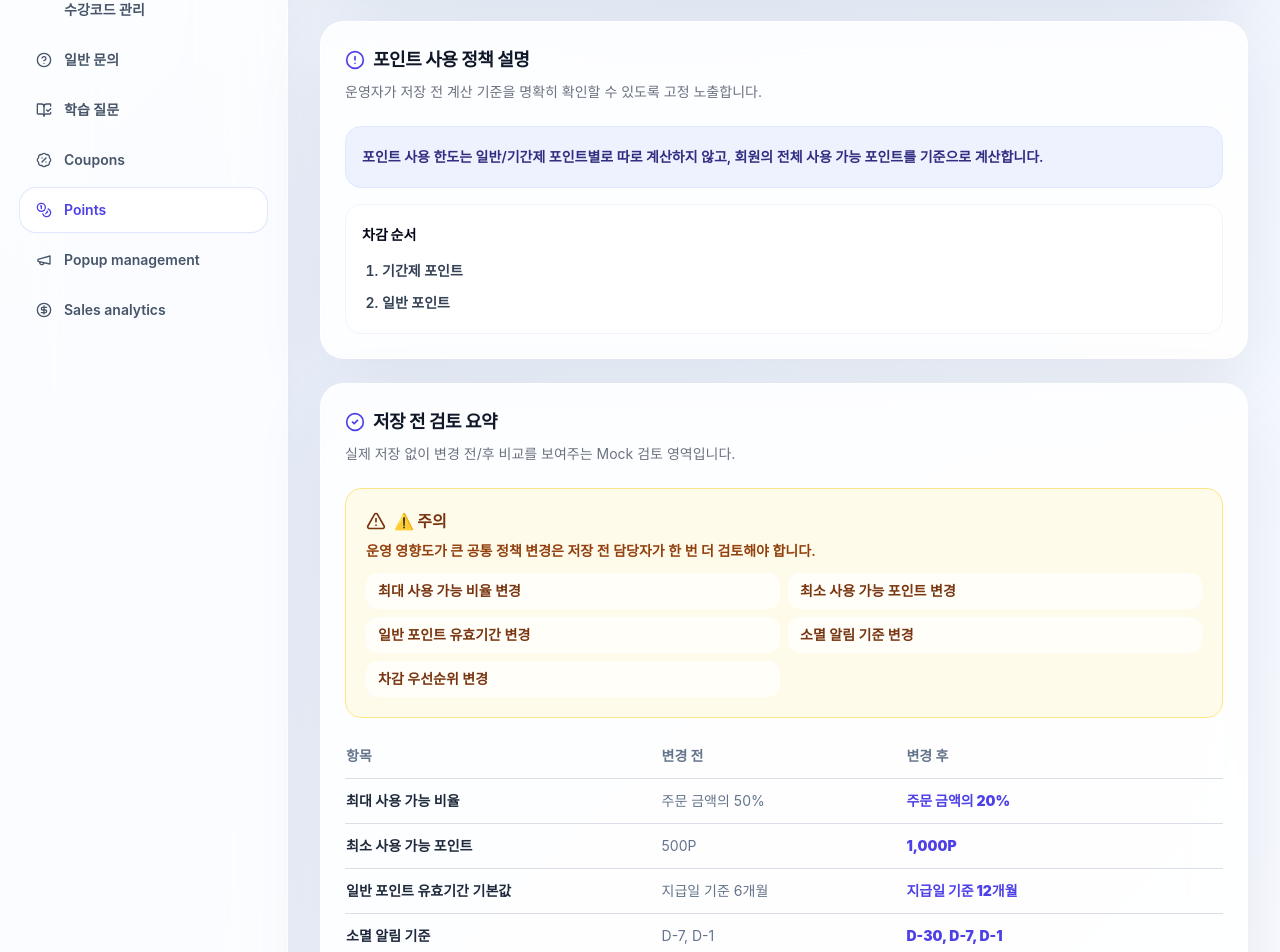
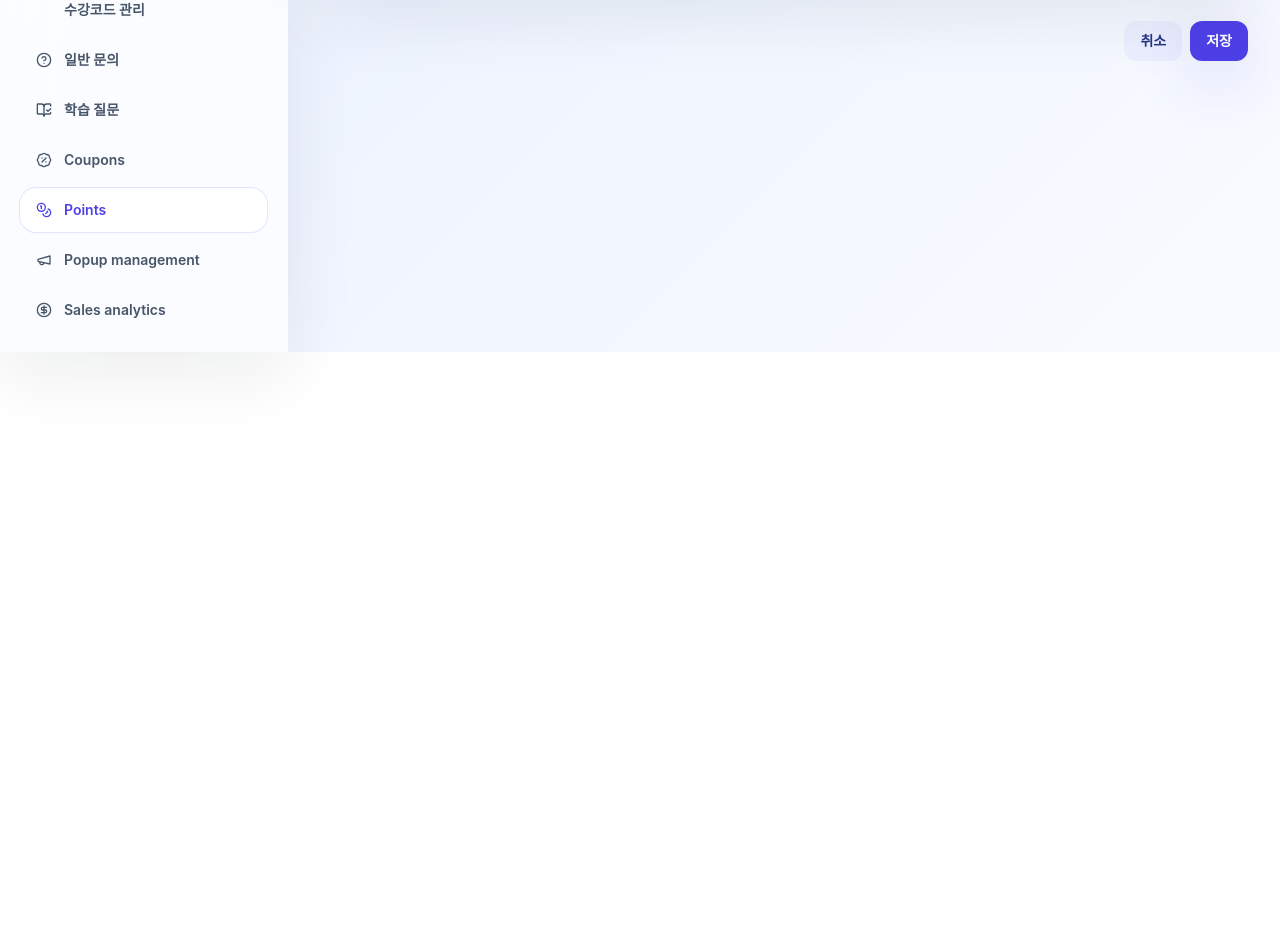
Before and after one commit to koo-2dub/studymini-admin-frontend, a Next.js app: page /points/policy/edit in a window 1280 px wide. Shown: the part 640-1592 px from the top of the page. After the commit the page ends 992 px from the top, so only its background shows below. Built offline with nearby package versions, Linux system fonts and the light colour scheme.

Commit message:
Finalize points operations UI

```diff
--- a/app/points/campaigns/create/page.tsx
+++ b/app/points/campaigns/create/page.tsx
@@ -43,8 +43,8 @@ export default function PointCampaignCreatePage() {
   const expectedTotal = previewTargets.reduce((sum, target) => sum + target.points, 0);
   const expectedExpiringTotal = pointType === "기간제 포인트" ? expectedTotal : 0;
   const summaryText = useMemo(() => {
-    if (pointType === "일반 포인트") return "일반 포인트 · 정책 기본값 12개월 또는 직접 설정";
-    return "기간제 포인트 · 사용 기간과 만료일 직접 설정";
+    if (pointType === "일반 포인트") return "일반 포인트 · 지급일 기준 유효기간 설정";
+    return "기간제 포인트 · 지급일과 만료일 설정";
   }, [pointType]);
 
   return (
@@ -75,35 +75,17 @@ export default function PointCampaignCreatePage() {
 
         <Card>
           <CardHeader>
-            <CardTitle>지급 설정</CardTitle>
-            <CardDescription>지급 대상, 지급 포인트, 지급 기간을 설정합니다.</CardDescription>
+            <CardTitle className="flex items-center gap-2"><CalendarClock className="h-5 w-5 text-primary" />지급 및 유효기간 설정</CardTitle>
+            <CardDescription>포인트 유형에 따라 지급일 이후 필요한 유효기간 또는 만료일만 입력합니다.</CardDescription>
           </CardHeader>
           <CardContent className="grid gap-4 md:grid-cols-2 xl:grid-cols-4">
             <Field label="지급 포인트"><Input defaultValue="5000" /></Field>
             <Field label="지급 대상"><Select value="선택/CSV 대상"><option>선택/CSV 대상</option><option>조건 충족 전체 회원</option><option>신규가입 회원</option></Select></Field>
-            <Field label="지급 시작일"><Input type="date" defaultValue="2026-07-01" /></Field>
-            <Field label="지급 종료일"><Input type="date" defaultValue="2026-07-31" /></Field>
-          </CardContent>
-        </Card>
-
-        <Card>
-          <CardHeader>
-            <CardTitle className="flex items-center gap-2"><CalendarClock className="h-5 w-5 text-primary" />유효기간 설정</CardTitle>
-            <CardDescription>포인트 유형에 따라 필요한 만료 정보를 입력합니다.</CardDescription>
-          </CardHeader>
-          <CardContent>
+            <Field label="지급일"><Input type="date" defaultValue="2026-07-01" /></Field>
             {pointType === "일반 포인트" ? (
-              <div className="grid gap-4 md:grid-cols-2 xl:grid-cols-3">
-                <Field label="유효기간 설정 방식"><Select value="정책 기본값 사용"><option>정책 기본값 사용</option><option>직접 설정</option></Select></Field>
-                <Field label="유효기간 N개월"><Input defaultValue="12" /></Field>
-                <div className="rounded-2xl border border-indigo-100 bg-indigo-50 p-4 text-sm font-semibold text-indigo-900">정책 기본값은 일반 포인트 지급일 기준 12개월입니다.</div>
-              </div>
+              <Field label="유효기간"><Select value="정책 기본값 12개월"><option>정책 기본값 12개월</option><option>6개월</option><option>12개월</option><option>24개월</option></Select></Field>
             ) : (
-              <div className="grid gap-4 md:grid-cols-2 xl:grid-cols-3">
-                <Field label="사용 시작일"><Input type="date" defaultValue="2026-07-01" /></Field>
-                <Field label="사용 종료일"><Input type="date" defaultValue="2026-07-31" /></Field>
-                <Field label="만료일"><Input type="datetime-local" defaultValue="2026-07-31T23:59" /></Field>
-              </div>
+              <Field label="만료일"><Input type="date" defaultValue="2026-07-31" /></Field>
             )}
           </CardContent>
         </Card>
--- a/app/points/page.tsx
+++ b/app/points/page.tsx
@@ -2,7 +2,7 @@
 
 import { useMemo, useState } from "react";
 import { useRouter } from "next/navigation";
-import { AlertTriangle, Coins, FileSpreadsheet, MinusCircle, PlusCircle, Search, Settings, ShieldAlert } from "lucide-react";
+import { FileSpreadsheet, MinusCircle, PlusCircle, Search } from "lucide-react";
 
 import { PageHeader } from "@/components/dashboard/page-header";
 import { StatCard } from "@/components/dashboard/stat-card";
@@ -15,7 +15,7 @@ import { ExportButton } from "./export-button";
 import { campaignPurposes, campaigns, formatNumber, formatPoints, pointTypes, type PointCampaignPurpose, type PointType } from "./data";
 
 type PointTab = "dashboard" | "policy" | "campaigns" | "manual" | "logs";
-type AdjustmentMode = "개별 지급" | "CSV 지급" | "개별 차감" | "CSV 차감" | "SET";
+type AdjustmentMode = "개별 지급" | "CSV 지급" | "개별 차감" | "CSV 차감";
 type PointLogType = "전체" | "지급" | "차감" | "SET" | "사용" | "소멸";
 type PointMethod = "전체" | "캠페인" | "관리자" | "CSV" | "주문" | "배치";
 type PointTypeFilter = "전체" | PointType;
@@ -48,7 +48,7 @@ const tabs: { id: PointTab; label: string; description: string }[] = [
   { id: "logs", label: "포인트 로그", description: "전체 변동 이력" },
 ];
 
-const adjustmentModes: AdjustmentMode[] = ["개별 지급", "CSV 지급", "개별 차감", "CSV 차감", "SET"];
+const adjustmentModes: AdjustmentMode[] = ["개별 지급", "CSV 지급", "개별 차감", "CSV 차감"];
 const pointTypeOptions: PointTypeFilter[] = ["전체", ...pointTypes];
 const purposeOptions: PurposeFilter[] = ["전체", ...campaignPurposes];
 const logTypeOptions: PointLogType[] = ["전체", "지급", "차감", "SET", "사용", "소멸"];
@@ -78,7 +78,6 @@ const policyRows = [
   ["최대 사용 가능 비율", "주문금액의 20%", "전체 사용 가능 포인트 기준으로 한도 계산"],
   ["최소 사용 가능 포인트", "1,000P", "회원이 주문에서 사용할 수 있는 최소 단위"],
   ["일반 포인트 유효기간 기본값", "지급일 기준 12개월", "캠페인 생성 시 정책 기본값으로 선택 가능"],
-  ["소멸 알림 기준", "D-30, D-7, D-1", "알림 발송 최소 포인트 500P"],
   ["차감 우선순위", "기간제 포인트 → 일반 포인트", "기간제 포인트를 먼저 사용"],
 ];
 
@@ -143,7 +142,6 @@ export default function PointsPage() {
   }, [adminQuery, campaignQuery, memberQuery, methodFilter, orderQuery, pointTypeFilter, typeFilter]);
 
   const isCsvMode = adjustmentMode.includes("CSV");
-  const isSetMode = adjustmentMode === "SET";
   const operationLabel = adjustmentMode.replace("개별 ", "").replace("CSV ", "");
 
   return (
@@ -178,10 +176,10 @@ export default function PointsPage() {
         </Card>
 
         {activeTab === "dashboard" && (
-          <div className="grid gap-4 md:grid-cols-2 xl:grid-cols-4">
+          <div className="grid gap-5 md:grid-cols-2">
             <StatCard label="오늘 지급 포인트" value="128K P" change="캠페인·수동 지급 합산" tone="emerald" />
             <StatCard label="오늘 사용 포인트" value="84K P" change="주문 사용 완료" tone="indigo" />
-            <StatCard label="오늘 차감 포인트" value="12K P" change="관리자 차감·SET 감소" tone="amber" />
+            <StatCard label="오늘 차감 포인트" value="12K P" change="관리자 차감" tone="amber" />
             <StatCard label="오늘 소멸 포인트" value="32K P" change="배치 소멸 완료" tone="rose" />
           </div>
         )}
@@ -196,7 +194,7 @@ export default function PointsPage() {
                 </div>
                 <Button onClick={() => router.push("/points/policy/edit")} type="button">정책 수정</Button>
               </CardHeader>
-              <CardContent className="grid gap-4 md:grid-cols-2 xl:grid-cols-5">
+              <CardContent className="grid gap-4 md:grid-cols-2 xl:grid-cols-4">
                 {policyRows.map(([label, value, helper]) => (
                   <div key={label} className="rounded-2xl bg-slate-50 p-4">
                     <p className="text-xs font-bold text-slate-500">{label}</p>
@@ -204,25 +202,6 @@ export default function PointsPage() {
                     <p className="mt-1 text-xs font-semibold text-slate-500">{helper}</p>
                   </div>
                 ))}
-              </CardContent>
-            </Card>
-
-            <Card>
-              <CardHeader>
-                <CardTitle className="flex items-center gap-2"><Settings className="h-5 w-5 text-primary" />포인트 사용 정책 설명</CardTitle>
-                <CardDescription>일반/기간제 포인트를 합산한 전체 사용 가능 포인트 기준으로 한도를 계산합니다.</CardDescription>
-              </CardHeader>
-              <CardContent className="space-y-4 text-sm font-semibold leading-7 text-slate-700">
-                <p className="rounded-2xl border border-indigo-100 bg-indigo-50 p-4 text-indigo-900">
-                  포인트 사용 한도는 일반/기간제 포인트별로 따로 계산하지 않고, 회원의 전체 사용 가능 포인트를 기준으로 계산합니다.
-                </p>
-                <div className="rounded-2xl border border-slate-100 bg-white p-4">
-                  <p className="font-black text-slate-950">차감 순서</p>
-                  <ol className="mt-2 list-decimal space-y-1 pl-5">
-                    <li>기간제 포인트</li>
-                    <li>일반 포인트</li>
-                  </ol>
-                </div>
               </CardContent>
             </Card>
           </div>
@@ -327,10 +306,10 @@ export default function PointsPage() {
               <Card>
                 <CardHeader>
                   <CardTitle className="flex items-center gap-2">
-                    {isCsvMode ? <FileSpreadsheet className="h-5 w-5 text-primary" /> : isSetMode ? <ShieldAlert className="h-5 w-5 text-primary" /> : operationLabel === "지급" ? <PlusCircle className="h-5 w-5 text-primary" /> : <MinusCircle className="h-5 w-5 text-primary" />}
+                    {isCsvMode ? <FileSpreadsheet className="h-5 w-5 text-primary" /> : operationLabel === "지급" ? <PlusCircle className="h-5 w-5 text-primary" /> : <MinusCircle className="h-5 w-5 text-primary" />}
                     {adjustmentMode} 입력
                   </CardTitle>
-                  <CardDescription>모든 수동 처리에는 사유가 필수이며, SET은 실행 전 확인이 필요한 위험 작업입니다.</CardDescription>
+                  <CardDescription>모든 수동 지급/차감 처리에는 운영 사유가 필수입니다.</CardDescription>
                 </CardHeader>
                 <CardContent className="space-y-4">
                   {isCsvMode ? (
@@ -354,20 +333,8 @@ export default function PointsPage() {
 
                   <div className="grid gap-3 sm:grid-cols-2">
                     <FilterInput label="포인트 유형"><select className="mt-1 h-10 w-full rounded-xl border border-slate-200 bg-white px-3 text-sm outline-none focus:border-primary" defaultValue="일반 포인트">{pointTypes.map((type) => <option key={type}>{type}</option>)}</select></FilterInput>
-                    <FilterInput label={isSetMode ? "SET 목표 잔액" : "포인트"}><input className="mt-1 h-10 w-full rounded-xl border border-slate-200 bg-white px-3 text-sm outline-none focus:border-primary" defaultValue={isSetMode ? "0" : "5000"} /></FilterInput>
+                    <FilterInput label="포인트"><input className="mt-1 h-10 w-full rounded-xl border border-slate-200 bg-white px-3 text-sm outline-none focus:border-primary" defaultValue="5000" /></FilterInput>
                   </div>
-
-                  {isSetMode && (
-                    <div className="space-y-3 rounded-2xl border border-rose-200 bg-rose-50 p-4">
-                      <div className="flex items-center gap-2 font-black text-rose-900"><AlertTriangle className="h-5 w-5" />SET은 잔액을 직접 변경하는 위험 작업입니다. 실행 전 확인이 필요합니다.</div>
-                      <div className="grid gap-3 sm:grid-cols-3">
-                        <div><p className="text-xs font-bold text-rose-700">현재 잔액</p><p className="mt-1 text-2xl font-black text-slate-950">4,850P</p></div>
-                        <div><p className="text-xs font-bold text-rose-700">변경 후 잔액</p><p className="mt-1 text-2xl font-black text-slate-950">0P</p></div>
-                        <div><p className="text-xs font-bold text-rose-700">변경 포인트</p><p className="mt-1 text-2xl font-black text-rose-600">-4,850P</p></div>
-                      </div>
-                      <label className="flex items-start gap-2 text-sm font-bold text-rose-900"><input className="mt-1" type="checkbox" />위험 작업임을 확인했으며 실행 전 최종 확인 모달을 표시합니다.</label>
-                    </div>
-                  )}
 
                   <FilterInput label="처리 사유"><select className="mt-1 h-10 w-full rounded-xl border border-slate-200 bg-white px-3 text-sm outline-none focus:border-primary" defaultValue="CS 보상"><option>CS 보상</option><option>오지급 정정</option><option>테스트 데이터 정리</option><option>기타</option></select></FilterInput>
                   <FilterInput label="상세 사유"><textarea className="mt-1 min-h-24 w-full rounded-xl border border-slate-200 bg-white px-3 py-2 text-sm outline-none focus:border-primary" defaultValue={`${adjustmentMode} 처리를 위한 필수 운영자 입력 사유입니다.`} /></FilterInput>
@@ -385,7 +352,7 @@ export default function PointsPage() {
                   <Table>
                     <TableHeader>{isCsvMode ? <TableRow><TableHead>행</TableHead><TableHead>회원</TableHead><TableHead>포인트 유형</TableHead><TableHead>포인트</TableHead><TableHead>상태</TableHead><TableHead>실패 사유</TableHead></TableRow> : <TableRow><TableHead>회원</TableHead><TableHead>포인트 유형</TableHead><TableHead>현재</TableHead><TableHead>{operationLabel}</TableHead><TableHead>처리 후</TableHead><TableHead>상태</TableHead></TableRow>}</TableHeader>
                     <TableBody>
-                      {isCsvMode ? csvPreview.map((row) => <TableRow key={row.row}><TableCell>{row.row}</TableCell><TableCell className="font-semibold">{row.member}<p className="text-xs font-normal text-slate-500">{row.email}</p></TableCell><TableCell>{row.pointType}</TableCell><TableCell>{row.amount}</TableCell><TableCell><Badge variant={statusVariant(row.status)}>{row.status}</Badge></TableCell><TableCell>{row.reason}</TableCell></TableRow>) : selectedMembers.map((row) => <TableRow key={row.email}><TableCell className="font-semibold">{row.member}<p className="text-xs font-normal text-slate-500">{row.email}</p></TableCell><TableCell>{row.pointType}</TableCell><TableCell>{row.current}</TableCell><TableCell>{isSetMode ? "0P" : row.amount}</TableCell><TableCell>{isSetMode ? "0P" : row.after}</TableCell><TableCell><Badge variant="success">{row.status}</Badge></TableCell></TableRow>)}
+                      {isCsvMode ? csvPreview.map((row) => <TableRow key={row.row}><TableCell>{row.row}</TableCell><TableCell className="font-semibold">{row.member}<p className="text-xs font-normal text-slate-500">{row.email}</p></TableCell><TableCell>{row.pointType}</TableCell><TableCell>{row.amount}</TableCell><TableCell><Badge variant={statusVariant(row.status)}>{row.status}</Badge></TableCell><TableCell>{row.reason}</TableCell></TableRow>) : selectedMembers.map((row) => <TableRow key={row.email}><TableCell className="font-semibold">{row.member}<p className="text-xs font-normal text-slate-500">{row.email}</p></TableCell><TableCell>{row.pointType}</TableCell><TableCell>{row.current}</TableCell><TableCell>{row.amount}</TableCell><TableCell>{row.after}</TableCell><TableCell><Badge variant="success">{row.status}</Badge></TableCell></TableRow>)}
                     </TableBody>
                   </Table>
                 </CardContent>
--- a/app/points/policy/edit/page.tsx
+++ b/app/points/policy/edit/page.tsx
@@ -1,5 +1,5 @@
 import Link from "next/link";
-import { AlertCircle, AlertTriangle, CheckCircle2, Settings } from "lucide-react";
+import { Settings } from "lucide-react";
 
 import { PageHeader } from "@/components/dashboard/page-header";
 import { Button } from "@/components/ui/button";
@@ -22,21 +22,6 @@ function Select({ children, defaultValue }: { children: React.ReactNode; default
   return <select className="mt-1 h-10 w-full rounded-xl border border-slate-200 bg-white px-3 text-sm outline-none focus:border-primary" defaultValue={defaultValue}>{children}</select>;
 }
 
-const reviewRows = [
-  ["최대 사용 가능 비율", "주문 금액의 50%", "주문 금액의 20%"],
-  ["최소 사용 가능 포인트", "500P", "1,000P"],
-  ["일반 포인트 유효기간 기본값", "지급일 기준 6개월", "지급일 기준 12개월"],
-  ["소멸 알림 기준", "D-7, D-1", "D-30, D-7, D-1"],
-  ["차감 우선순위", "소멸 임박 포인트 우선", "기간제 포인트 → 일반 포인트"],
-];
-
-const operationalWarnings = [
-  "최대 사용 가능 비율 변경",
-  "최소 사용 가능 포인트 변경",
-  "일반 포인트 유효기간 변경",
-  "소멸 알림 기준 변경",
-  "차감 우선순위 변경",
-];
 
 export default function PointPolicyEditPage() {
   return (
@@ -44,7 +29,7 @@ export default function PointPolicyEditPage() {
       <PageHeader
         eyebrow="Rewards"
         title="포인트 정책 수정"
-        description="포인트 사용 한도, 유효기간, 소멸 알림, 차감 우선순위 등 공통 정책만 수정합니다."
+        description="포인트 사용 한도, 기본 유효기간, 차감 우선순위 등 실제 운영 정책값만 수정합니다."
         action={<Button asChild variant="secondary"><Link href="/points">포인트 관리로</Link></Button>}
       />
 
@@ -58,60 +43,14 @@ export default function PointPolicyEditPage() {
             <Field label="최대 사용 가능 비율"><Input defaultValue="20%" /></Field>
             <Field label="최소 사용 가능 포인트"><Input defaultValue="1000" /></Field>
             <Field label="일반 포인트 유효기간 기본값"><Select defaultValue="지급일 기준 12개월"><option>지급일 기준 6개월</option><option>지급일 기준 12개월</option><option>지급일 기준 24개월</option></Select></Field>
-            <Field label="소멸 알림 기준"><Input defaultValue="D-30, D-7, D-1" /></Field>
             <Field label="차감 우선순위"><Select defaultValue="기간제 포인트 → 일반 포인트"><option>기간제 포인트 → 일반 포인트</option></Select></Field>
           </CardContent>
         </Card>
 
-        <Card>
-          <CardHeader>
-            <CardTitle className="flex items-center gap-2"><AlertCircle className="h-5 w-5 text-primary" />포인트 사용 정책 설명</CardTitle>
-            <CardDescription>운영자가 저장 전 계산 기준을 명확히 확인할 수 있도록 고정 노출합니다.</CardDescription>
-          </CardHeader>
-          <CardContent className="space-y-4 text-sm font-semibold leading-7 text-slate-700">
-            <p className="rounded-2xl border border-indigo-100 bg-indigo-50 p-4 text-indigo-900">
-              포인트 사용 한도는 일반/기간제 포인트별로 따로 계산하지 않고, 회원의 전체 사용 가능 포인트를 기준으로 계산합니다.
-            </p>
-            <div className="rounded-2xl border border-slate-100 bg-white p-4">
-              <p className="font-black text-slate-950">차감 순서</p>
-              <ol className="mt-2 list-decimal space-y-1 pl-5">
-                <li>기간제 포인트</li>
-                <li>일반 포인트</li>
-              </ol>
-            </div>
-          </CardContent>
-        </Card>
-
-        <Card>
-          <CardHeader>
-            <CardTitle className="flex items-center gap-2"><CheckCircle2 className="h-5 w-5 text-primary" />저장 전 검토 요약</CardTitle>
-            <CardDescription>실제 저장 없이 변경 전/후 비교를 보여주는 Mock 검토 영역입니다.</CardDescription>
-          </CardHeader>
-          <CardContent className="space-y-4">
-            <div className="rounded-2xl border border-amber-200 bg-amber-50 p-5 text-amber-900">
-              <div className="flex items-center gap-2 font-black"><AlertTriangle className="h-5 w-5" />⚠️ 주의</div>
-              <p className="mt-2 text-sm font-semibold text-amber-800">운영 영향도가 큰 공통 정책 변경은 저장 전 담당자가 한 번 더 검토해야 합니다.</p>
-              <ul className="mt-3 grid gap-2 text-sm font-semibold md:grid-cols-2">
-                {operationalWarnings.map((warning) => <li key={warning} className="rounded-xl bg-white/70 px-3 py-2">{warning}</li>)}
-              </ul>
-            </div>
-
-            <div className="overflow-x-auto">
-              <table className="w-full min-w-[720px] text-sm">
-                <thead><tr className="border-b text-left text-slate-500"><th className="whitespace-nowrap py-3">항목</th><th className="whitespace-nowrap py-3">변경 전</th><th className="whitespace-nowrap py-3">변경 후</th></tr></thead>
-                <tbody>
-                  {reviewRows.map(([label, before, after]) => (
-                    <tr key={label} className="border-b last:border-0"><td className="whitespace-nowrap py-3 font-semibold text-slate-800">{label}</td><td className="whitespace-nowrap py-3 text-slate-500">{before}</td><td className="whitespace-nowrap py-3 font-black text-primary">{after}</td></tr>
-                  ))}
-                </tbody>
-              </table>
-            </div>
-            <div className="flex flex-col gap-2 sm:flex-row sm:justify-end">
-              <Button asChild variant="secondary"><Link href="/points">취소</Link></Button>
-              <Button type="button">저장</Button>
-            </div>
-          </CardContent>
-        </Card>
+        <div className="flex flex-col gap-2 sm:flex-row sm:justify-end">
+          <Button asChild variant="secondary"><Link href="/points">취소</Link></Button>
+          <Button type="button">저장</Button>
+        </div>
       </div>
     </>
   );
```
